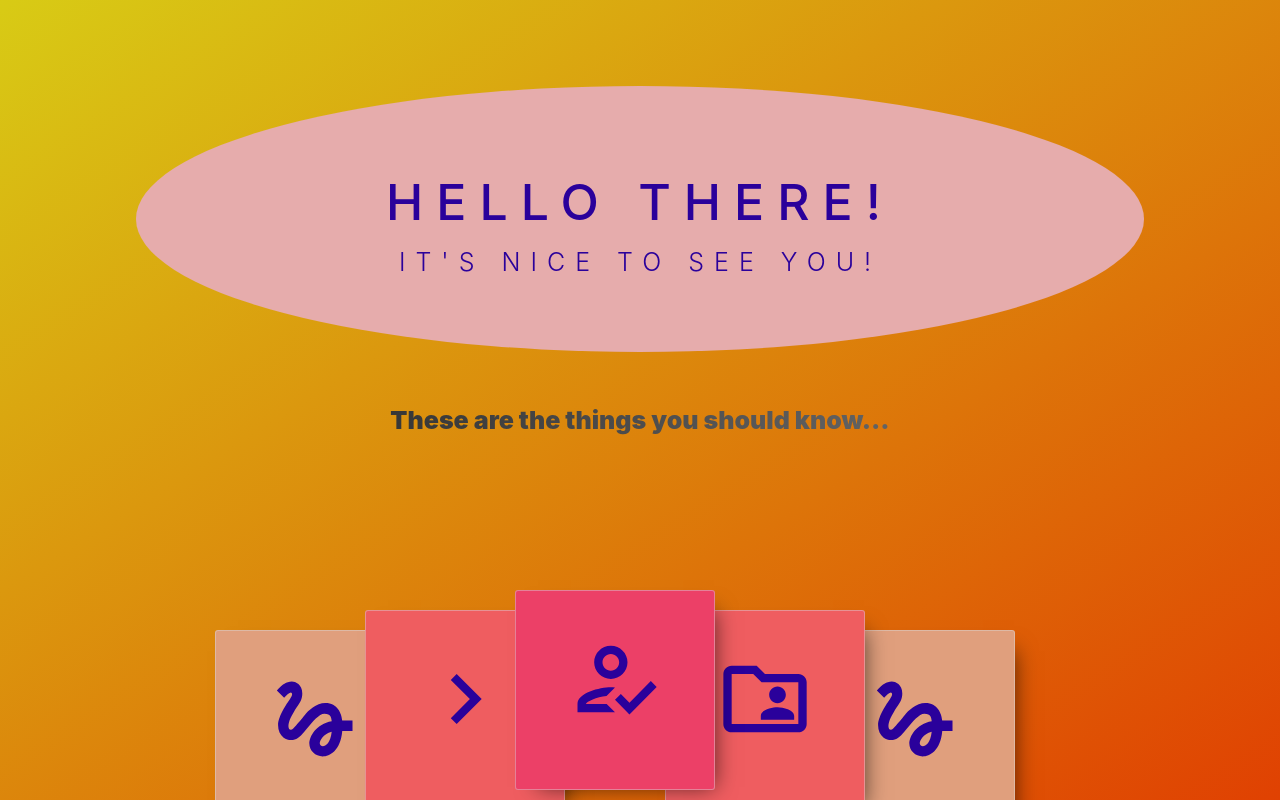
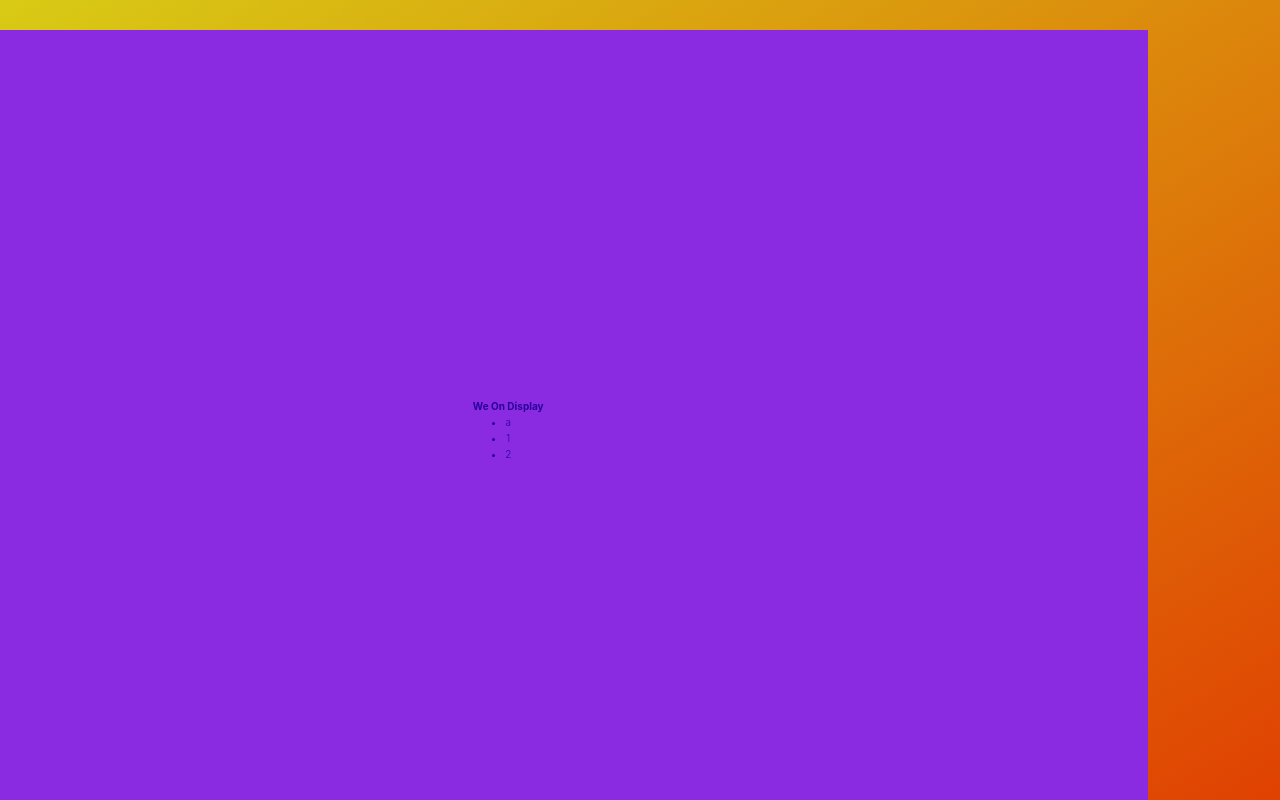
Before and after one commit to treyhay31/hello.treyhay.com, a Svelte app: page / in a window 1280 px wide. Both pictures are taken after a click on the link "SWIG". Shown: the top 800 px of the page. Built offline with nearby package versions, Linux system fonts and the light colour scheme.

Commit message:
starting to menu

```diff
--- a/public/global.css
+++ b/public/global.css
@@ -31,6 +31,9 @@
 }
 
 html {
+  /*
+  height: 100%;
+  width: 100%; */
   box-sizing: border-box;
   font-size: 62.5%;
 }
--- a/src/App.svelte
+++ b/src/App.svelte
@@ -18,12 +18,7 @@
 		</section>
 	</content>
 </main>
-<footer>
-	<div class="footer">
-		<h1>Goodbye Now!</h1>
-		<h2>It was nice to seeing you!</h2>
-	</div>
-</footer>
+
 <style>
 
 	header {
@@ -34,11 +29,14 @@
 	}
 
 	.header {
-		padding-top: 19vh;
+		padding-top: 16vh;
 		height: 100%;
 		width: 100%;
 		clip-path: ellipse(40% 35% at 50% 55%);
-		background-color: var(--color-background-alt-primary);
+		background: radial-gradient(
+			ellipse at center,
+			var(--color-5) 40%,
+			transparent 43%)
 	}
 
 	main {
@@ -48,19 +46,20 @@
 	}
 
 	h1 {
-		color: var(--color-font-primary);
+		color: var(--color-background-primary);
 		text-transform: uppercase;
 		font-size: var(--size-font-huge);
 		font-weight: 500;
 		letter-spacing: 1.3rem;
 	}
 	h2 {
-		color: var(--color-font-primary);
+		color: var(--color-background-primary);
 		text-transform: uppercase;
 		font-size: var(--size-font-big);
 		font-weight: 300;
 		letter-spacing: 1rem;
 	}
+
 	h3 {
 		transition: all .8s;
 		font-size: var(--size-font-big);
@@ -68,19 +67,17 @@
 		display: inline-block;
 		color: transparent;
 		background-image: linear-gradient(
-			to left,
-			var(--color-grey),
-			var(--color-grey-dark)
+			to right,
+			var(--color-font-primary),
+			var(--color-4)
 		);
 		-webkit-background-clip: text;
 		background-clip: text;
 	}
 
 	h3:hover {
+    text-shadow: 0.5rem 1rem 2rem rgba(0, 0, 0, 0.45);
 		transform: skewY(-7deg) scale(1.4) skewX(1deg);
-		-webkit-box-shadow: var(--heavy-shadow);
-    -moz-box-shadow: var(--heavy-shadow);
-    box-shadow: var(--heavy-shadow);
 	}
 
 	section {
@@ -93,13 +90,6 @@
 		justify-items: center;
 	}
 
-	footer {
-		text-align: center;
-		padding: 10rem;
-		height: 50vh;
-		background-color: orangered;
-	}
-
 	@media (min-width: 640px) {
 		main {
 			max-width: none;
--- /dev/null
+++ b/src/components/Display/Display.svelte
@@ -0,0 +1,38 @@
+<script>
+  export let displayThings;
+  export let svg;
+</script>
+
+<div class="display">
+  <ul class="display__items">
+  {#each displayThings as displayThing, i}
+    <li class="display__item--item display__item--item-{i}">
+      <a href={displayThing.url}>{displayThing.name}</a>
+    </li>
+  {/each}
+  </ul>
+</div>
+
+<style>
+  .display {
+    height: 100vh;
+    width: 100vw;
+    background: radial-gradient(blue, cyan);
+    display: grid;
+    grid-template-columns: 1fr;
+    align-items: center;
+    justify-items: center;
+    align-content: center;
+    justify-content: center;
+  }
+  .display__items {
+    display: grid;
+    grid-template-columns: 1fr;
+  }
+  .display__items--item {
+    text-transform: uppercase;
+    font-weight: 100;
+    font-size: 6rem;
+  }
+
+</style>
--- a/src/components/Things/Things.svelte
+++ b/src/components/Things/Things.svelte
@@ -1,19 +1,29 @@
 <script>
   import { draw, fade } from 'svelte/transition';
   import { onMount } from 'svelte';
+  // import Display from '../Display/Display.svelte';
   export let things;
-  let visible = false;
-  onMount(async () => {
-		visible = true
+
+  let onDisplay = -1;
+  const putItOnDisplay = (itemIndex) => {
+    if (onDisplay > -1) {
+      onDisplay = -1
+    } else {
+      onDisplay = itemIndex
+    }
+  }
+
+  let animateIn = false;
+  onMount(() => {
+		animateIn = true
 	});
-
 </script>
 
-{#if visible}
+{#if animateIn}
   <div class="things">
     {#each things as thing, i}
       <div in:fade="{{duration: 750, delay: i * 250}}" class="thing thing-{thing.id}">
-        <a href={thing.url}>
+        <a href={thing.url} on:click={() => putItOnDisplay(i)}>
           <h3>
             {thing.name}
           </h3>
@@ -24,10 +34,41 @@
         </a>
       </div>
     {/each}
+    {#if onDisplay > -1}
+      <div class="the-display" on:click={() => putItOnDisplay(-1)}>
+        <h4>
+          We On Display
+        </h4>
+        <ul>
+          <li>a</li>
+          <li>1</li>
+          <li>2</li>
+        </ul>
+      </div>
+    {/if}
   </div>
 {/if}
 
+
 <style>
+  .the-display {
+    overflow: hidden;
+    position: absolute;
+    top: -70vh;
+    left: -31vw;
+    height: 100vh;
+    width: 100vw;
+    background-color: blueviolet;
+    display: grid;
+    grid-template-columns: 1fr;
+
+    align-items: center;
+    align-content: center;
+    justify-items: center;
+    justify-content: center;
+
+    z-index: 1000;
+  }
 	.things {
     position: relative;
     margin-top: 10rem;
```
Also changed, not shown: 2 other files (tests, documents, lock files or other folders).
